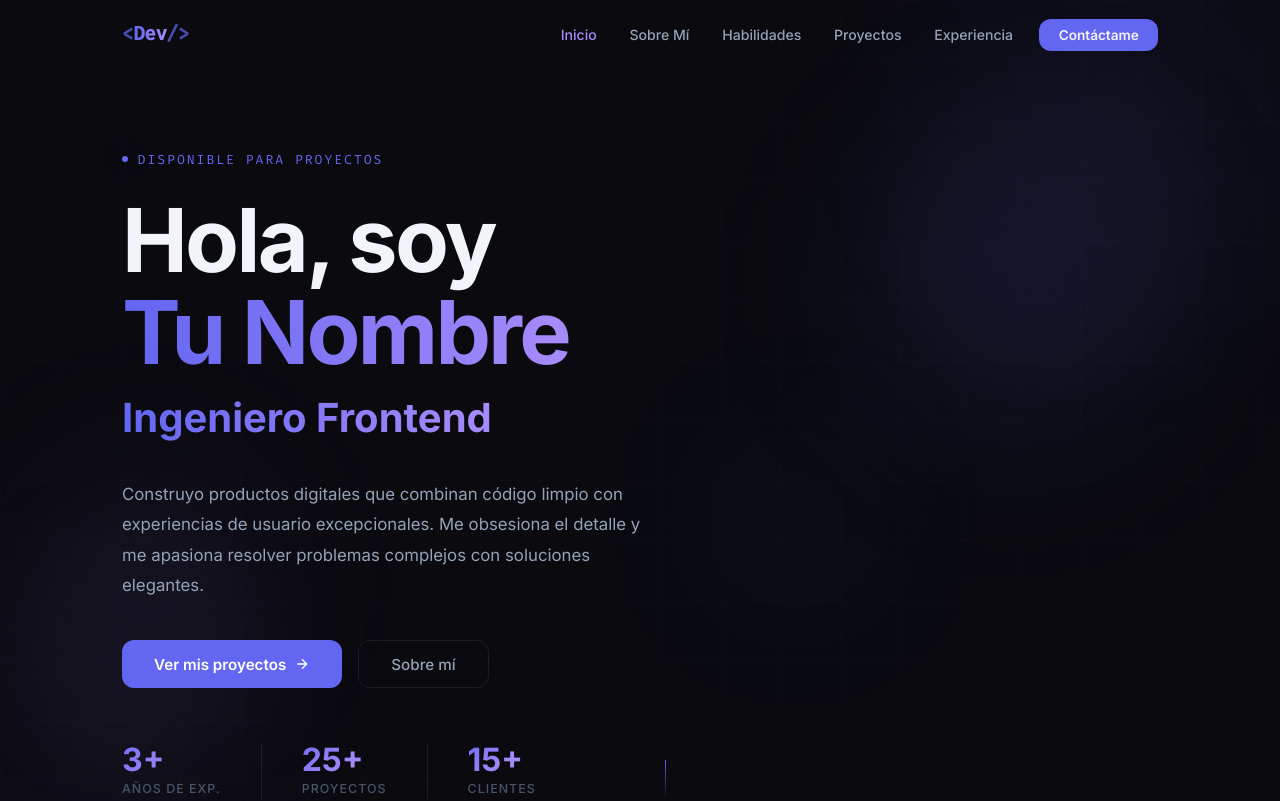
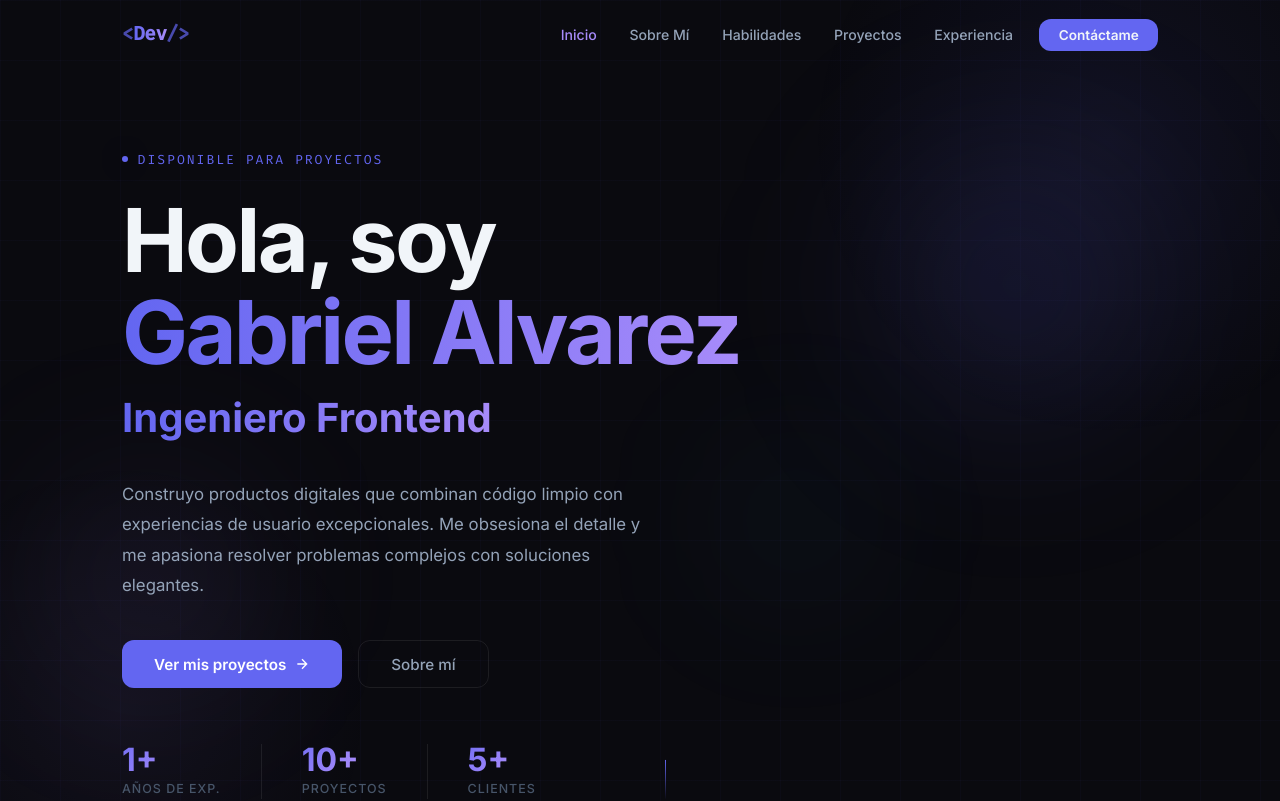
Before and after one commit to gapman20/portafolio_desarrollador, a React (Vite) app: page / in a window 1280 px wide. Shown: the top 801 px of the page. Built offline with nearby package versions, Linux system fonts and the light colour scheme.

Commit message:
feat: Se cambio informacion del dev

```diff
--- a/src/components/Hero.jsx
+++ b/src/components/Hero.jsx
@@ -53,7 +53,7 @@ const Hero = () => {
 
                     <h1 className="hero-name">
                         Hola, soy<br />
-                        <span className="gradient-text">Tu Nombre</span>
+                        <span className="gradient-text">Gabriel Alvarez</span>
                     </h1>
 
                     <div className="hero-role-wrapper">
@@ -81,17 +81,17 @@ const Hero = () => {
 
                     <div className="hero-stats">
                         <div className="stat">
-                            <span className="stat-number">3+</span>
+                            <span className="stat-number">1+</span>
                             <span className="stat-label">Años de exp.</span>
                         </div>
                         <div className="stat-divider" />
                         <div className="stat">
-                            <span className="stat-number">25+</span>
+                            <span className="stat-number">10+</span>
                             <span className="stat-label">Proyectos</span>
                         </div>
                         <div className="stat-divider" />
                         <div className="stat">
-                            <span className="stat-number">15+</span>
+                            <span className="stat-number">5+</span>
                             <span className="stat-label">Clientes</span>
                         </div>
                     </div>
```
